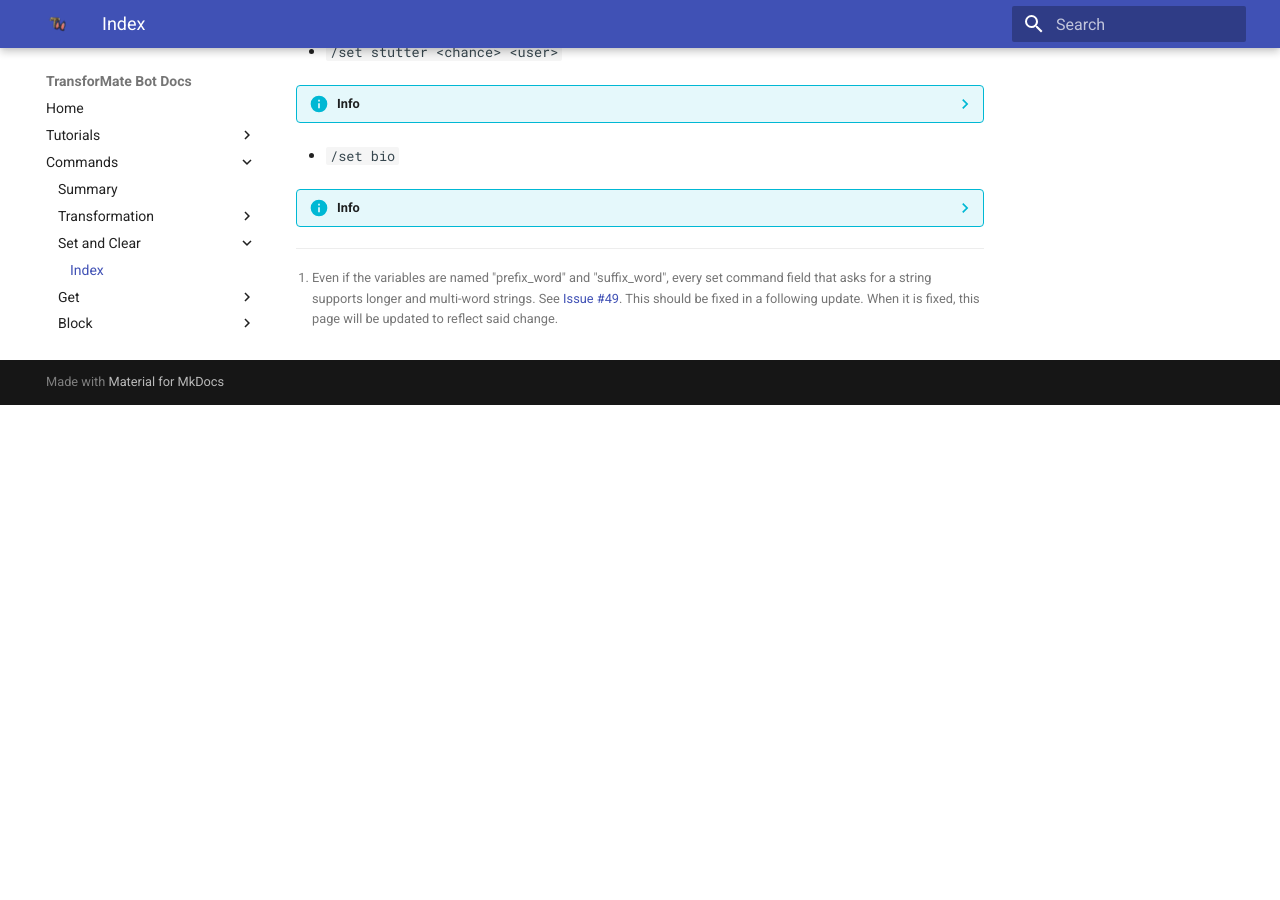
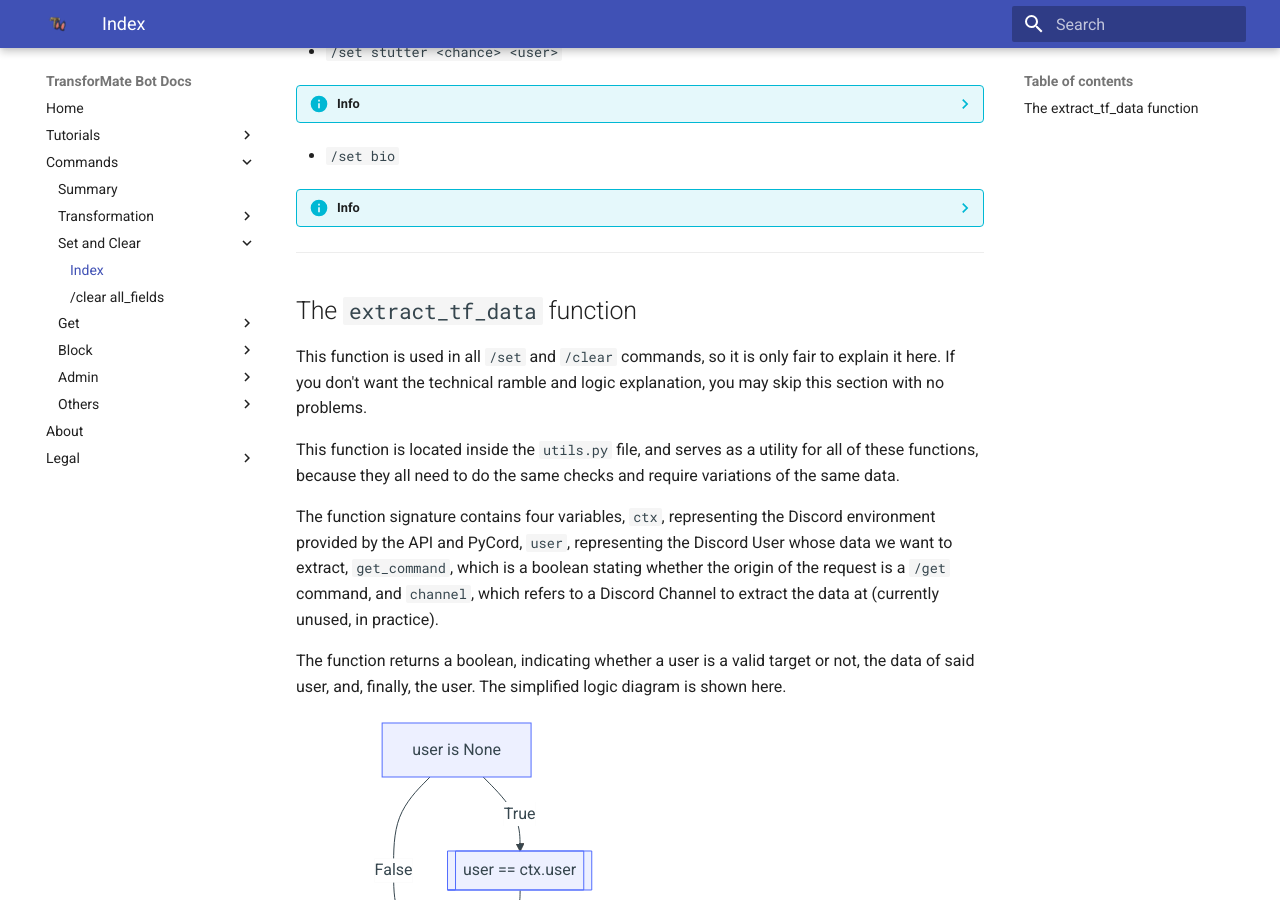
Before and after one commit to dorythecat/TransforMate, an MkDocs documentation site: the page built from docs/commands/set_and_clear/index.md, in a window 1280 px wide and 900 px high, scrolled down 1699 px. Built offline with MkDocs 1.6.1 and Material for MkDocs 9.7.7, drawn with Linux system fonts in a browser that asks for light colours; before the commit the page ends 2104 px from its top, so only the background shows below that.

Commit message:
Added explanation for function and /clear all_fieds command

````diff
--- a/docs/commands/set_and_clear/index.md
+++ b/docs/commands/set_and_clear/index.md
@@ -25,7 +25,7 @@
 For consistency, all chance values default to 30% if unspecified, for every set
 command listed here.
 
-- `/clear all_fields <user>`
+- [`/clear all_fields <user>`](all_fields.md)
 ??? info
     Clears the entirety of a user's configuration (except claims), effectively
     undoing any previous set commands.
@@ -101,3 +101,39 @@
 See [Issue #49](https://github.com/dorythecat/TransforMate/issues/49).
 This should be fixed in a following update. When it is fixed, this page will be
 updated to reflect said change.
+
+---
+
+## The `extract_tf_data` function
+This function is used in all `/set` and `/clear` commands, so it is only fair to
+explain it here. If you don't want the technical ramble and logic explanation, you
+may skip this section with no problems.
+
+This function is located inside the `utils.py` file, and serves as a utility for
+all of these functions, because they all need to do the same checks and require
+variations of the same data.
+
+The function signature contains four variables, `ctx`, representing the Discord
+environment provided by the API and PyCord, `user`, representing the Discord User
+whose data we want to extract, `get_command`, which is a boolean stating whether
+the origin of the request is a `/get` command, and `channel`, which refers to a
+Discord Channel to extract the data at (currently unused, in practice).
+
+The function returns a boolean, indicating whether a user is a valid target or not,
+the data of said user, and, finally, the user. The simplified logic diagram is
+shown here.
+
+```mermaid
+flowchart TD
+    CheckUser[user is None]
+    CheckUser --> |True| AssignUser[[user == ctx.user]]
+    CheckUser --> |False| CheckTransformed[[Check if the user is transformed]]
+    AssignUser --> CheckTransformed
+    CheckTransformed --> |Not Transformed| SendAnswerError[[Send answer, operation failed]]
+    CheckTransformed --> |Transformed| LoadData[[Load data]]
+    Database[(Database)] --> LoadData
+    LoadData -->CheckClaim[Is user claimed by another user and get_command == False?]
+    CheckClaim --> |Yes| SendAnswerError
+    CheckClaim --> |No| ReturnData[[Returns True, data, and the user]]
+    SendAnswerError --> ReturnNone[[Returns False, None, and None]]
+```
--- a/mkdocs.yml
+++ b/mkdocs.yml
@@ -22,6 +22,7 @@
           - /import_tf: commands/transformation/import_tf.md
       - Set and Clear:
           - Index: commands/set_and_clear/index.md
+          - /clear all_fields: commands/set_and_clear.md
       - Get:
           - Index: commands/get/index.md
       - Block:
````
Also changed, not shown: docs/commands/set_and_clear/all_fields.md (added, +20 -0 lines).
